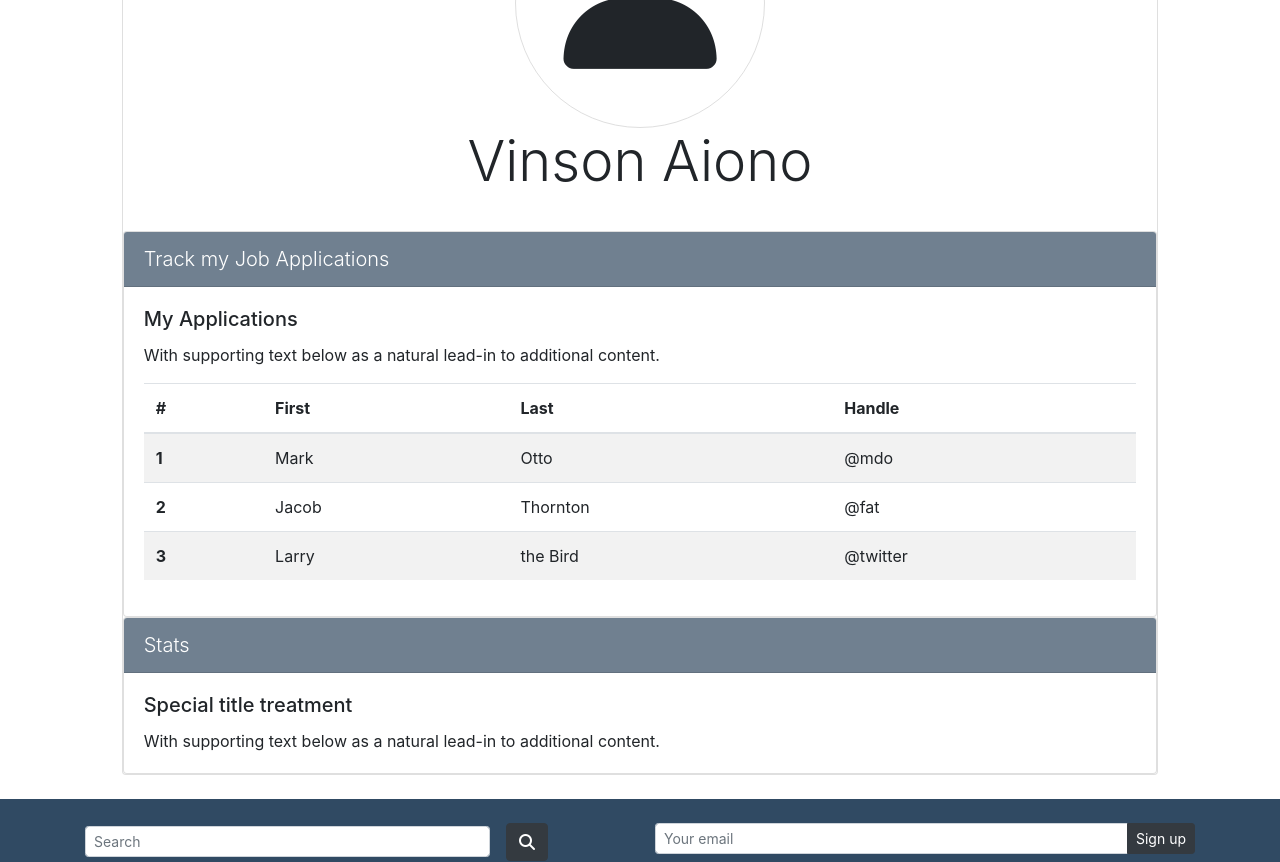
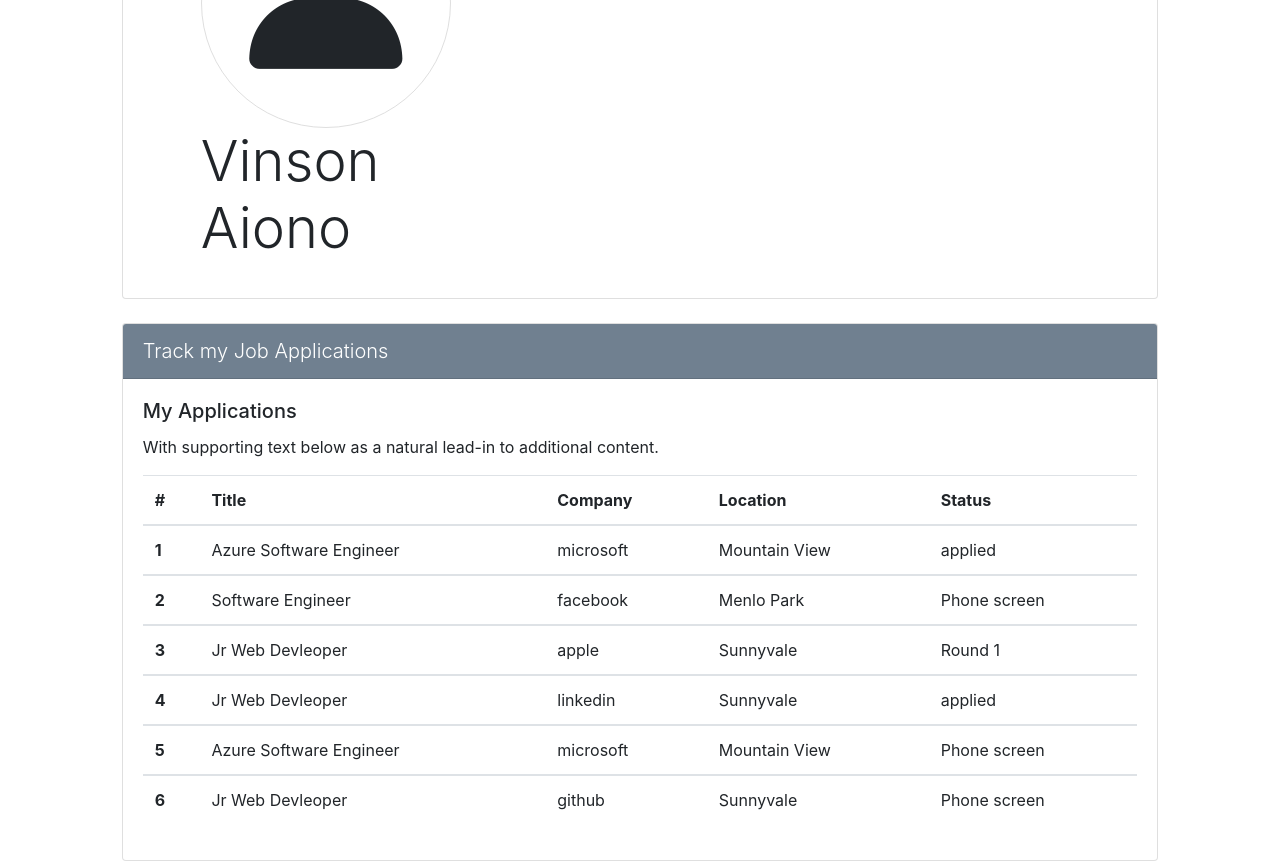
Before and after one commit to vinsonlaiono/jwt_angular, an Angular app in the folder client/: page /home/profile in a window 1280 px wide. Shown: the part 360-1222 px from the top of the page. Built offline with nearby package versions, Linux system fonts and the light colour scheme.

Commit message:
added chart.js to secret component

```diff
--- a/client/src/app/components/jobs/jobs.component.css
+++ b/client/src/app/components/jobs/jobs.component.css
@@ -0,0 +1,9 @@
+#jobs-list, #job-description{
+    overflow: auto;
+}
+#jobs-list{
+    max-height: 762px;
+}
+#job-description{
+    max-height: 622px;
+}
--- a/client/src/app/components/jobs/jobs.component.ts
+++ b/client/src/app/components/jobs/jobs.component.ts
@@ -11,6 +11,9 @@ export class JobsComponent implements OnInit {
     {'title' : 'Azure Software Engineer', 'company' : 'microsoft', 'location' : 'Mountain View'},
     {'title' : 'Software Engineer', 'company' : 'facebook', 'location' : 'Menlo Park'},
     {'title' : 'Jr Web Devleoper', 'company' : 'apple', 'location' : 'Sunnyvale'},
+    {'title' : 'Jr Web Devleoper', 'company' : 'linkedin', 'location' : 'Sunnyvale'},
+    {'title' : 'Azure Software Engineer', 'company' : 'microsoft', 'location' : 'Mountain View'},
+    {'title' : 'Jr Web Devleoper', 'company' : 'github', 'location' : 'Sunnyvale'},
     {'title' : 'Jr Web Devleoper', 'company' : 'linkedin', 'location' : 'Sunnyvale'},
     {'title' : 'Azure Software Engineer', 'company' : 'microsoft', 'location' : 'Mountain View'},
     {'title' : 'Jr Web Devleoper', 'company' : 'github', 'location' : 'Sunnyvale'},
--- a/client/src/app/components/settings/settings.component.html
+++ b/client/src/app/components/settings/settings.component.html
@@ -28,10 +28,17 @@
                   <p class="lead">Password</p>
                 </div>
                 <div class="col">
+                  <label for="">Current Password</label>
                   <input type="password" class="form-control mb-4 p-4" value="12345678901234567890">
+                  <label for="">New Password</label>
+                  <input type="password" class="form-control mb-4 p-4">
+                  <label for="">Confirm New Password</label>
+                  <input type="password" class="form-control mb-4 p-4">
+                  <input type="submit" class="btn btn-dark border border-light float-right  px-4 py-2" value="Update password">
                 </div>
               </div>
           </div>
+
           <div class="border-bottom mb-4 pb-4">
             <div class="row">
                 <div class="col ">
@@ -41,7 +48,15 @@
                   <label for="">User Title</label>
                   <input type="text" class="form-control mb-4 p-4" value="Software Engineer">
                   <label for="">Status</label>
-                  <input type="text" class="form-control mb-4 p-4" value="Actively Interviewing">
+                  <div class="input-group mb-4  ">
+                      <select class="custom-select" id="inputGroupSelect04" aria-label="Example select with button addon">
+                        <option selected>Choose...</option>
+                        <option value="1">Passively Searching</option>
+                        <option value="2">Actively Applying</option>
+                        <option value="3">Actively Interviewing</option>
+                      </select>
+
+                    </div>
                   <label for="">Avatar</label>
                   <div class="custom-file">
                     <label class="custom-file-label" for="customFile">Choose file</label>
--- a/client/src/app/secret/secret.component.html
+++ b/client/src/app/secret/secret.component.html
@@ -1,57 +1,60 @@
 <div class="">
-    <div class="card mt-4">
-        <div class="card-body text-center">
-            <div class="user-img ">
-                <i class="fas fa-user"></i>
+    <div class="mt-4">
+      <div class="card">
+        <div class="container col-11">
+          <div class="row">
+            <div class="col-4">
+              <div class="card-body text-left">
+                <div class="user-img">
+                  <i class="fas fa-user"></i>
+                </div>
+                <p class="display-4">Vinson Aiono</p>
+              </div>
             </div>
-            <p class="display-4">Vinson Aiono</p>
+            <div class="col">
+              <!-- this is it -->
+            </div>
+          </div>
         </div>
-        <div class="card">
+      </div>
+        <div class="card mt-4">
             <div class="card-header lead">
                 Track my Job Applications
             </div>
             <div class="card-body">
                 <h5 class="card-title">My Applications</h5>
                 <p class="card-text">With supporting text below as a natural lead-in to additional content.</p>
-                <table class="table table-striped">
+                <table class="table table-hover">
                         <thead>
                           <tr>
                             <th scope="col">#</th>
-                            <th scope="col">First</th>
-                            <th scope="col">Last</th>
-                            <th scope="col">Handle</th>
+                            <th scope="col">Title</th>
+                            <th scope="col">Company</th>
+                            <th scope="col">Location</th>
+                            <th scope="col">Status</th>
                           </tr>
                         </thead>
-                        <tbody>
+                        <tbody *ngFor="let job of jobs">
                           <tr>
-                            <th scope="row">1</th>
-                            <td>Mark</td>
-                            <td>Otto</td>
-                            <td>@mdo</td>
+                            <th scope="row">{{ job.id }}</th>
+                            <td>{{ job.title }}</td>
+                            <td>{{ job.company }}</td>
+                            <td>{{ job.location }}</td>
+                            <td>{{ job.status }}</td>
                           </tr>
-                          <tr>
-                            <th scope="row">2</th>
-                            <td>Jacob</td>
-                            <td>Thornton</td>
-                            <td>@fat</td>
-                          </tr>
-                          <tr>
-                            <th scope="row">3</th>
-                            <td>Larry</td>
-                            <td>the Bird</td>
-                            <td>@twitter</td>
-                          </tr>
+
                         </tbody>
                       </table>
             </div>
         </div>
-        <div class="card">
+        <div class="card mt-4">
             <div class="card-header lead">
                 Stats
             </div>
             <div class="card-body">
-                <h5 class="card-title">Special title treatment</h5>
-                <p class="card-text">With supporting text below as a natural lead-in to additional content.</p>
+                <h5 class="card-title">Applications made this month</h5>
+                <p class="card-text">Keep track of all the applications you made week over week, and month over month</p>
+                <canvas id="lineChart" class="chart-container"></canvas>
             </div>
         </div>
     </div>
--- a/client/src/app/secret/secret.component.ts
+++ b/client/src/app/secret/secret.component.ts
@@ -1,6 +1,7 @@
 import { Component, OnInit } from '@angular/core';
 import { AuthService } from '../auth.service';
 import { Router } from '@angular/router';
+import { Chart } from 'chart.js';
 
 
 @Component({
@@ -10,9 +11,41 @@ import { Router } from '@angular/router';
 })
 export class SecretComponent implements OnInit {
 
+  LineChart = [];
+  jobs:any = [
+    {'id' : '1', 'status':'applied', 'title' : 'Azure Software Engineer', 'company' : 'microsoft', 'location' : 'Mountain View'},
+    {'id' : '2', 'status':'Phone screen', 'title' : 'Software Engineer', 'company' : 'facebook', 'location' : 'Menlo Park'},
+    {'id' : '3', 'status':'Round 1', 'title' : 'Jr Web Devleoper', 'company' : 'apple', 'location' : 'Sunnyvale'},
+    {'id' : '4', 'status':'applied', 'title' : 'Jr Web Devleoper', 'company' : 'linkedin', 'location' : 'Sunnyvale'},
+    {'id' : '5', 'status':'Phone screen', 'title' : 'Azure Software Engineer', 'company' : 'microsoft', 'location' : 'Mountain View'},
+    {'id' : '6', 'status':'Phone screen', 'title' : 'Jr Web Devleoper', 'company' : 'github', 'location' : 'Sunnyvale'},
+    // {'id' : '7', 'status':'applied', 'title' : 'Jr Web Devleoper', 'company' : 'linkedin', 'location' : 'Sunnyvale'},
+    // {'id' : '8', 'status':'Round 1', 'title' : 'Azure Software Engineer', 'company' : 'microsoft', 'location' : 'Mountain View'},
+    // {'id' : '9', 'status':'applied', 'title' : 'Jr Web Devleoper', 'company' : 'github', 'location' : 'Sunnyvale'},
+  ]
   constructor( private authService : AuthService, private _router:Router) { }
 
   ngOnInit() {
+
+
+    this.LineChart = new Chart('lineChart', {
+      type : 'line',
+      data: {
+        labels: ['January', 'February', 'March', 'April', 'May', 'June', 'July'],
+        datasets: [{
+            label: 'My First dataset',
+            //backgroundColor: 'rgb(255, 99, 132)',
+            borderColor: 'rgb(255, 99, 132)',
+            data: [0, 10, 50, 20, 20, 30, 32]
+        },
+        {
+          label: 'My Second dataset',
+          //backgroundColor: 'rgb(255, 99, 132)',
+          borderColor: 'rgb(25, 99, 132)',
+          data: [10, 0, 30, 40, 20, 35, 22]
+      }]
+    },
+    })
   }
 
   logoutUser(){
--- a/client/src/index.html
+++ b/client/src/index.html
@@ -13,7 +13,6 @@
   <script src="https://stackpath.bootstrapcdn.com/bootstrap/4.3.1/js/bootstrap.min.js" integrity="sha384-JjSmVgyd0p3pXB1rRibZUAYoIIy6OrQ6VrjIEaFf/nJGzIxFDsf4x0xIM+B07jRM" crossorigin="anonymous"></script>
   <script src="https://kit.fontawesome.com/6994b2b1a2.js"></script>
 
-
 </head>
 <body>
   <app-root-component></app-root-component>
--- a/package.json
+++ b/package.json
@@ -13,6 +13,7 @@
   "license": "ISC",
   "dependencies": {
     "body-parser": "^1.19.0",
+    "chart.js": "^2.8.0",
     "cors": "^2.8.5",
     "express": "^4.17.1",
     "jsonwebtoken": "^8.5.1",
```
Also changed, not shown: client/src/app/components/jobs/jobs.component.html (+27 -3 lines), 1 other file (tests, documents, lock files or other folders).
